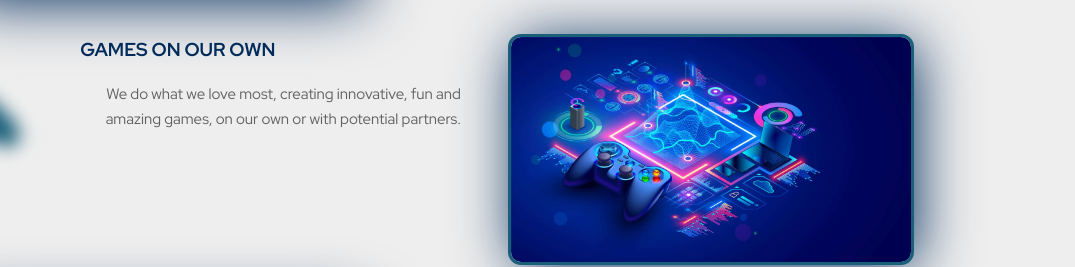
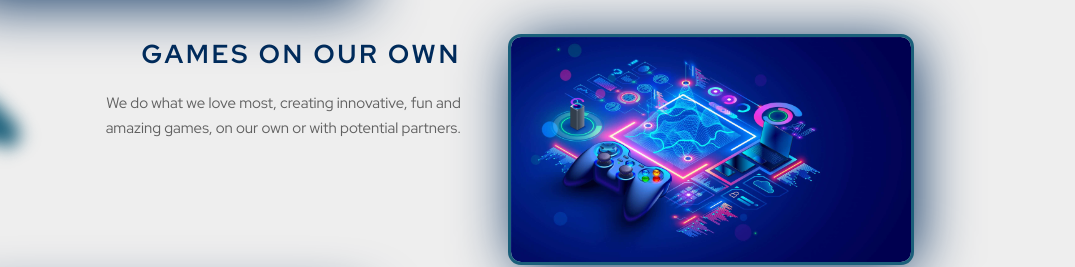
Before and after one commit to leeport511/coderhouse-devWeb-project, a website: page pages/services.html in a window 1280 px wide. Shown: the part 386-653 px from the top of the page, 205-1280 px from the left. Drawn offline with nearby package versions, Linux system fonts and the light colour scheme.

Commit message:
fixed title

```diff
--- a/sass/view/_services.scss
+++ b/sass/view/_services.scss
@@ -74,9 +74,6 @@
   }
 }
 
-
-
-
 /* RESPONSIVE */
 
 @media screen and (min-width: 1536px) {
@@ -143,12 +140,12 @@
         }
       }
       .right-align {
-        p {
+         p {
           text-align: right;
         }
       }
 
-      .right-align h4 {
+      .right-align h3 {
         text-align: right;
       }
 
```
Also changed, not shown: css/main.css, 1 other file.
